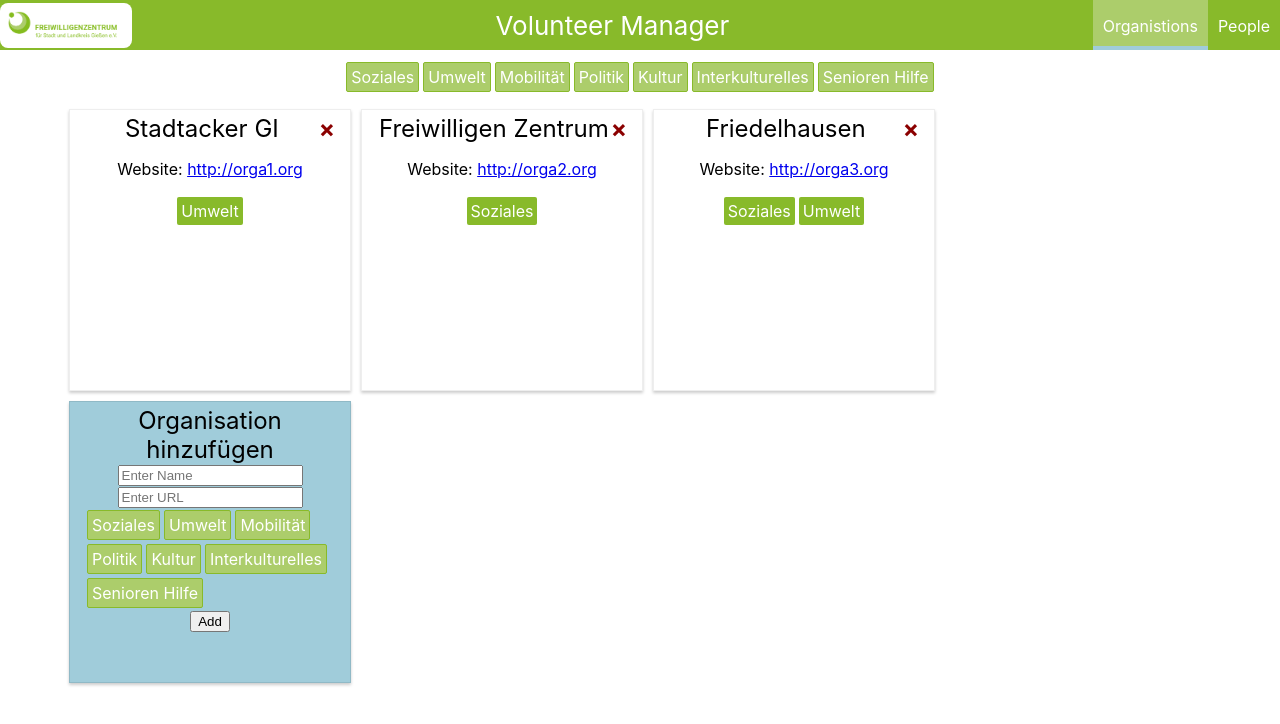
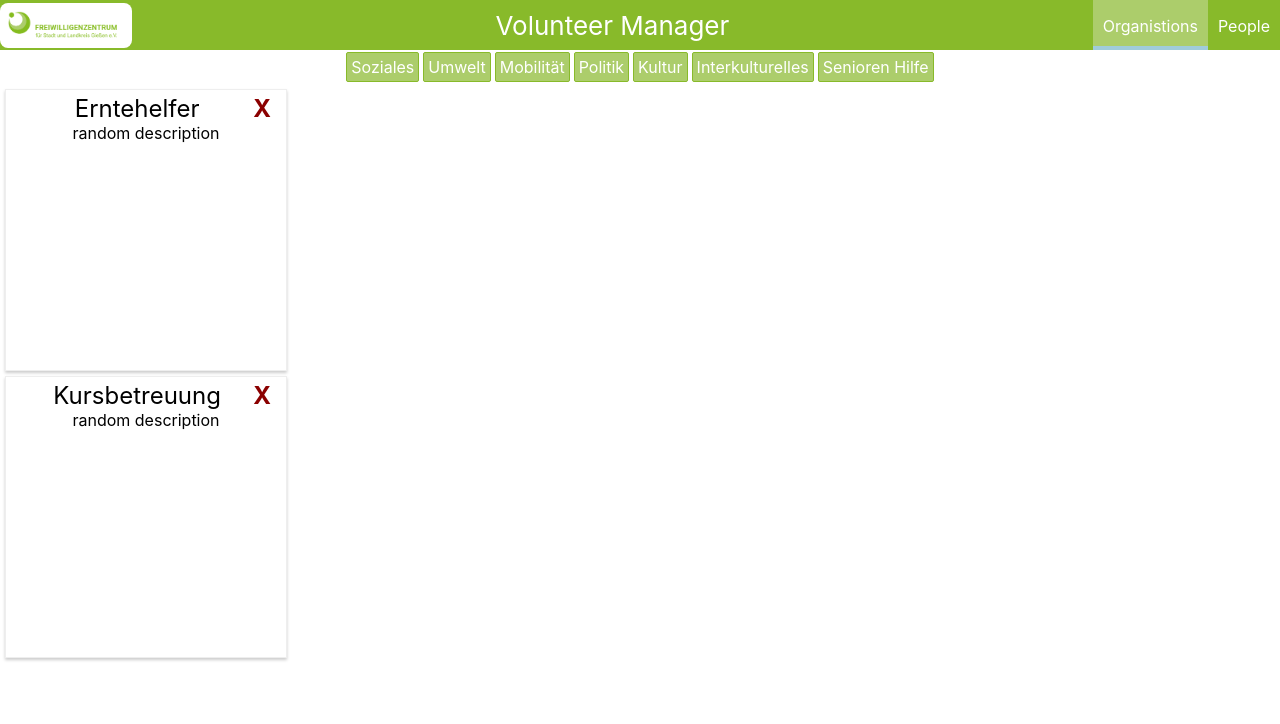
Before and after one commit to BaseVentura/Mule, a React (Create React App) app: page / in a window 1280 px wide. Shown: the top 724 px of the page. Built offline with nearby package versions, Linux system fonts and the light colour scheme.

Commit message:
Added JobManager and JobList

```diff
--- a/src/App.js
+++ b/src/App.js
@@ -2,7 +2,7 @@ import React, { Component } from 'react';
 
 import styles from './App.module.css'
 
-import Orgamanager from './Containers/Orgamanager';
+import JobManager from './Containers/JobManager';
 import Navigation from './Components/Navigation/Navigation'
 
 class App extends Component {
@@ -12,7 +12,7 @@ class App extends Component {
     return (
       <div className={styles.App}>
         <Navigation/>
-        <Orgamanager/>
+        <JobManager/>
       </div>
     );
   }
--- /dev/null
+++ b/src/Components/VolunteerJobs/VolunteerJobList/VolunteerJobList.js
@@ -0,0 +1,15 @@
+import React from 'react';
+
+import style from './VolunteerJobList.module.css'
+
+const VolunteerJobList = ({jobs,labels}) => {
+    return (
+    jobs.map((job)=> <div className={style.Job}>
+            <div className={style.Title}>{job.name}<span className={style.close}>X</span></div>
+            <div>{job.description}</div>
+            {/* {labels.find()}  */}
+        </div>)
+    );
+};
+
+export default VolunteerJobList;
--- /dev/null
+++ b/src/Components/VolunteerJobs/VolunteerJobList/VolunteerJobList.module.css
@@ -0,0 +1,35 @@
+.Job{
+    margin : 5px;
+    border: 1px solid #eee;
+    box-shadow: 0 2px 3px #ccc;
+    padding: 15px;
+    text-align: center;
+    width: 250px;
+    height: 250px;
+    flex-grow: 0;
+}
+.Categorie {
+    display: inline-block;
+    right: 16px;
+    font-size: 16px;
+    color: white;
+    top: 50%;
+    margin: 2px;
+    background-color: #88BA2A;
+    padding: 4px ;
+    text-align: center;
+    border-radius: 2px;
+  }
+  .Title {
+    left: 8px;
+    top: 50%;
+    font-size: 24px;
+    margin-top: -11px;
+  }
+  .close {
+    color: darkred;
+    float: right;
+    font-size: 24px;
+    font-weight: bold;
+    cursor: pointer;
+}
--- /dev/null
+++ b/src/Containers/JobManager.js
@@ -0,0 +1,87 @@
+import React, { Component } from 'react';
+
+import OrgaList from '../Components/Organisations/OrgaList/OrgaList';
+import VolunteerJobList from '../Components/VolunteerJobs/VolunteerJobList/VolunteerJobList';
+import LabelControl from '../Components/Categories/LabelControl';
+import Aux from '../hoc/Aux'
+
+import style from './JobManager.module.css'
+
+
+class JobManager extends Component {
+
+    state = {
+      orgas:[
+        {name: "Stadtacker GI", URL: "http://orga1.org", LabelIds: [1], Id:0},
+        {name: "Freiwilligen Zentrum", URL: "http://orga2.org", LabelIds: [0],Id:1},
+        {name: "Friedelhausen", URL: "http://orga3.org", LabelIds: [0,1], Id:2}
+      ],
+      labels:[
+        {name: "Soziales", id: 0},
+        {name: "Umwelt", id: 1},
+        {name: "Mobilität", id: 2},
+        {name: "Politik", id: 3},
+        {name: "Kultur", id: 4},
+        {name: "Interkulturelles", id: 5},
+        {name: "Senioren Hilfe", id: 6}
+      ],
+      jobs: [
+        {name: "Erntehelfer", description: "random description", startingDate: "",LabelIds: [1], id:0, OrgaId: 0 },
+        {name: "Kursbetreuung", description: "random description", startingDate: "",LabelIds: [0], id:0, OrgaId: 1}],
+      showOrgaAdder: false,
+      activeFilterID: [],
+      showDeleteOrgaModal: false
+    }
+
+    toggleOrgaAdder = () => {
+      this.setState({showOrgaAdder: !this.state.showOrgaAdder})
+    }
+
+    addOrga = (name, URL, LabelIds, OrgaId) => {
+
+      const orgas = [...this.state.orgas];
+      const newOrga = {name: name, URL: URL, LabelIds: LabelIds, Id: OrgaId}
+
+      orgas.push(newOrga);
+
+      this.setState({orgas: orgas});
+    }
+
+    deleteOrga = (id) =>{
+      const orgas = [...this.state.orgas];
+      const targetOrga = orgas.find(orga => orga.Id===id)
+
+      console.log("Delete Orga:"+id)
+
+      orgas.splice(orgas.indexOf(targetOrga), 1)
+      this.setState({orgas: orgas});
+    }
+    deleteOrgaHandler  (id) {
+      this.setState({showDeleteOrgaModal: true})
+      //deleteOrga();
+    }
+
+    updateFilterArray = (filter) => {
+      const Filter = [...this.state.activeFilterID];
+      !Filter.includes(filter)? Filter.push(filter) : Filter.splice(Filter.indexOf(filter),1);
+      this.setState({activeFilterID: Filter})
+    }
+
+    render() {
+
+        return (
+          <Aux>
+            <div className={style.Orgamanager}>
+               <div className={style.FilterBar}>
+               {this.state.labels.map((label) =>  (<LabelControl labelIds={this.state.activeFilterID} LabelName={label.name} id={label.id} key={label.id} clicked={()=>this.updateFilterArray(label.id)}/>))}
+                </div>
+                <div className="OrgaManagerContent">
+                  <VolunteerJobList labels= {this.state.labels} jobs={this.state.jobs} orgas={this.state.orgas} filter={this.state.activeFilterID} clickDelete={this.deleteOrga} addOrga={this.addOrga}/>
+                </div>
+            </div>
+          </Aux>
+        );
+    }
+  }
+
+export default JobManager;
```
Also changed, not shown: src/Containers/JobManager.module.css (added).
